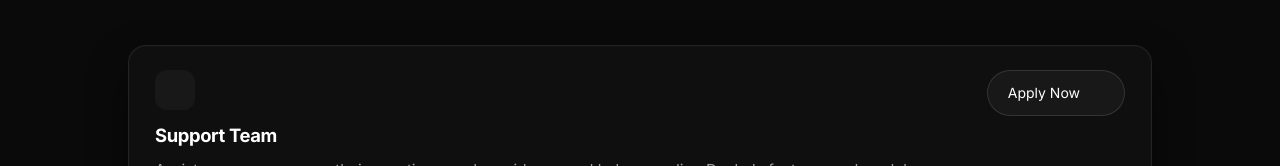
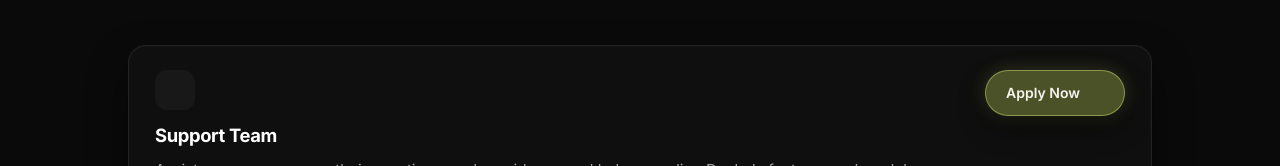
Before and after one commit to DuckySupport/duckybot.xyz, a Next.js app: page /careers in a window 1280 px wide. Shown: the part 276-442 px from the top of the page. Built offline with nearby package versions, Linux system fonts and the light colour scheme; no server answers.

Commit message:
careers: update styling

```diff
--- a/app/careers/page.tsx
+++ b/app/careers/page.tsx
@@ -62,7 +62,7 @@ export default function CareersPage() {
                   </div>
                 </div>
                 <a
-                  className="btn-glass group mt-4 inline-flex items-center gap-2 rounded-full px-5 py-2.5 text-sm md:mt-0"
+                  className="btn-primary group mt-4 inline-flex items-center gap-2 rounded-full px-5 py-2.5 text-sm md:mt-0"
                   href="/apply"
                 >
                   Apply Now
--- a/app/globals.css
+++ b/app/globals.css
@@ -293,8 +293,8 @@ a {
 }
 
 .requirements-bullet {
-  width: 36px;
-  height: 36px;
+  width: 24px;
+  height: 24px;
   margin-top: 0;
   display: block;
   flex-shrink: 0;
```
